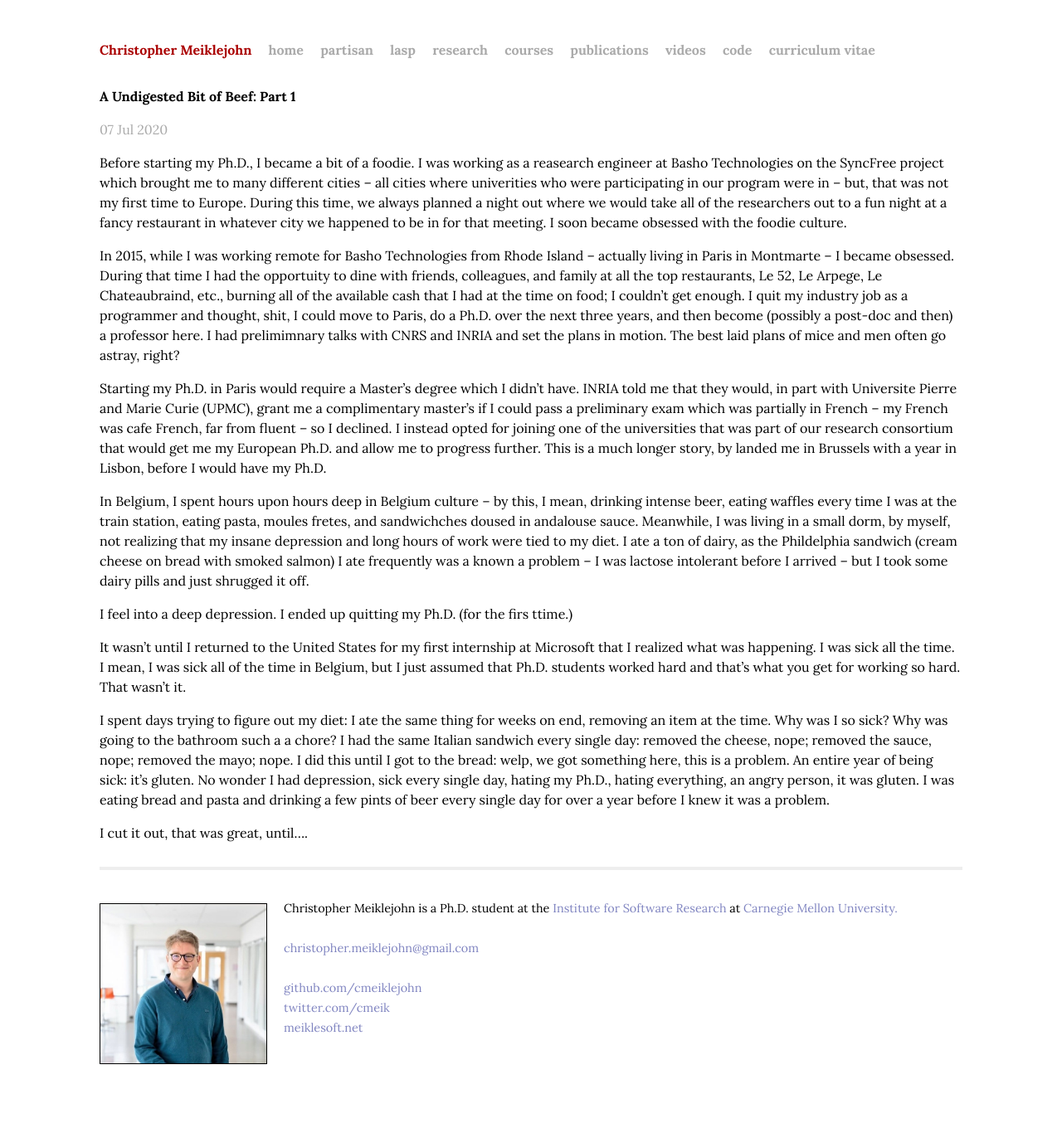
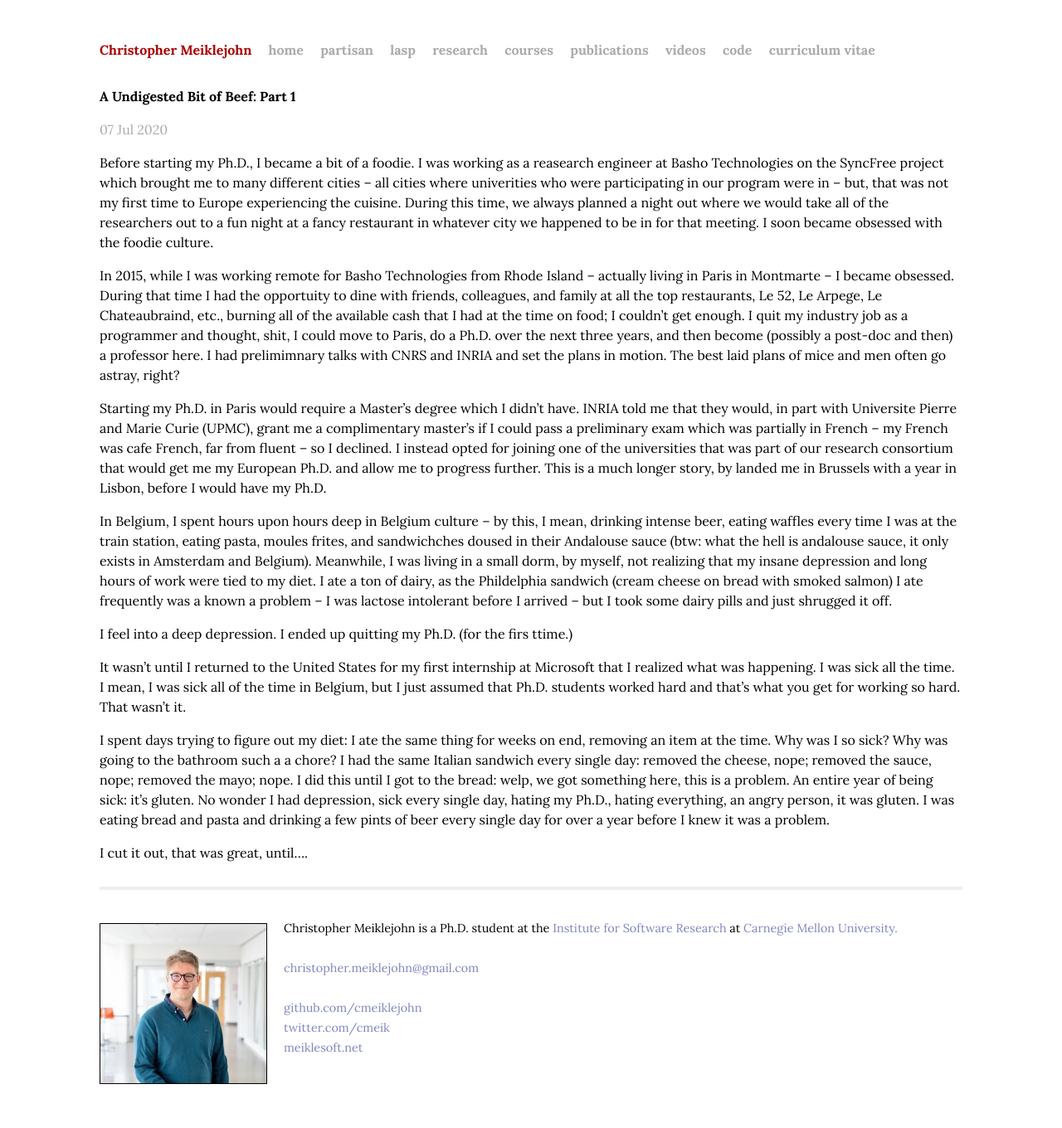
Before and after one commit to cmeiklejohn/cmeiklejohn.github.io, a Jekyll site: the page built from _posts/2020-07-07-diet.markdown, in a window 1280 px wide. Shown: the whole page at 83% size. Built offline with Jekyll 4.4.1, drawn with Linux system fonts in a browser that asks for light colours; some web fonts are replaced; before the commit the page ends 1336 px from its top, so only the background shows below that.

Commit message:
Updates.

```diff
--- a/_posts/2020-07-07-diet.markdown
+++ b/_posts/2020-07-07-diet.markdown
@@ -7,7 +7,7 @@ categories:
 
 Before starting my Ph.D., I became a bit of a foodie.  I was working as a reasearch engineer at Basho Technologies on the
 SyncFree project which brought me to many different cities -- all cities where univerities who were participating in our program were in
--- but, that was not my first time to Europe.  During this time, we always planned a night out where we would take all of the
+-- but, that was not my first time to Europe experiencing the cuisine.  During this time, we always planned a night out where we would take all of the
 researchers out to a fun night at a fancy restaurant in whatever city we happened to be in for that meeting.  I soon became obsessed
 with the foodie culture.
 
@@ -28,7 +28,7 @@ the universities that was part of our research consortium that would get me my E
 much longer story, by landed me in Brussels with a year in Lisbon, before I would have my Ph.D.
 
 In Belgium, I spent hours upon hours deep in Belgium culture -- by this, I mean, drinking intense beer, eating waffles every time I was at the
-train station, eating pasta, moules fretes, and sandwichches doused in andalouse sauce.  Meanwhile, I was living in a small dorm, by myself,
+train station, eating pasta, moules frites, and sandwichches doused in their Andalouse sauce (btw: what the hell is andalouse sauce, it only exists in Amsterdam and Belgium).  Meanwhile, I was living in a small dorm, by myself,
 not realizing that my insane depression and long hours of work were tied to my diet.  I ate a ton of dairy, as the Phildelphia sandwich
 (cream cheese on bread with smoked salmon) I ate frequently was a known a problem -- I was lactose intolerant before I arrived -- but I took
 some dairy pills and just shrugged it off.
```
